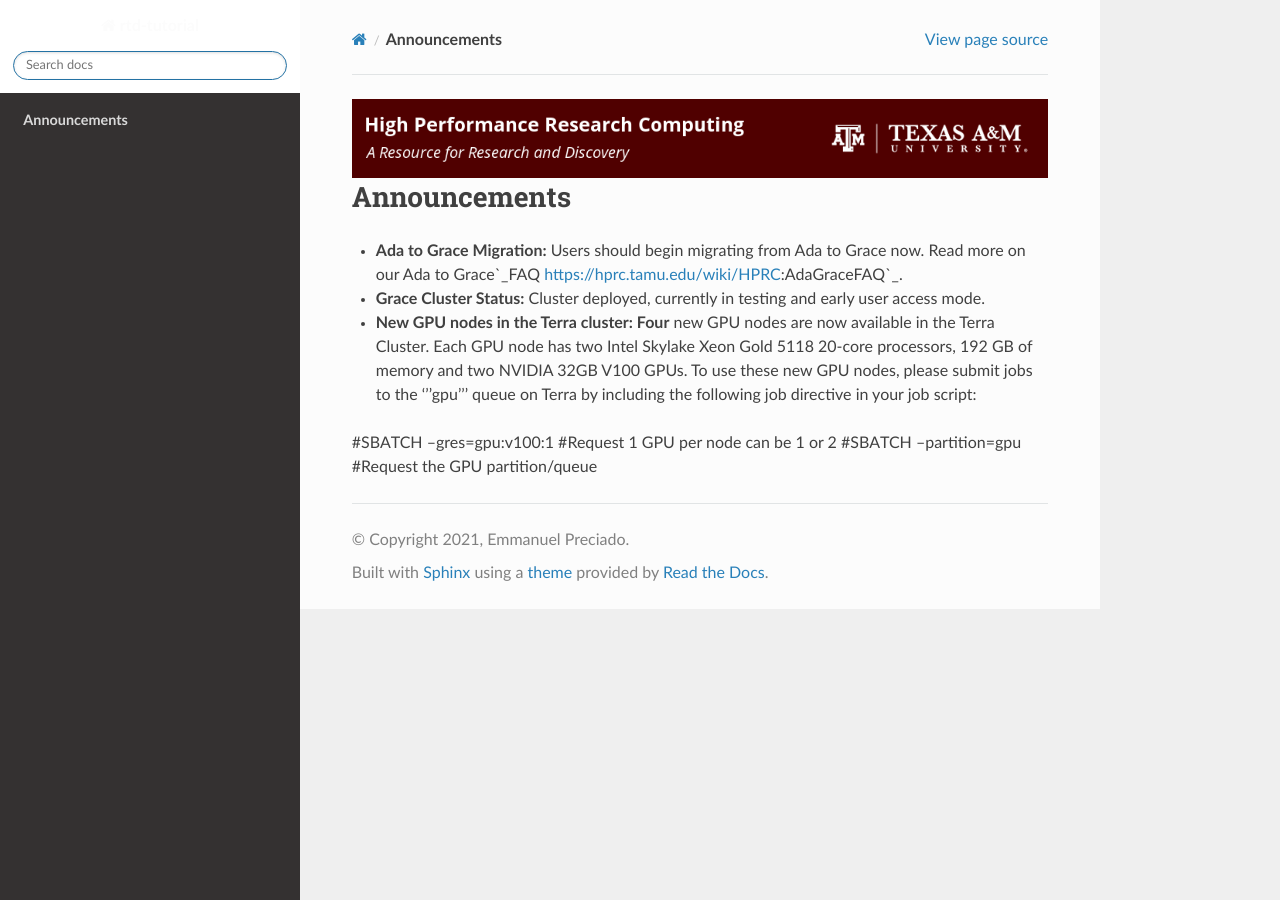
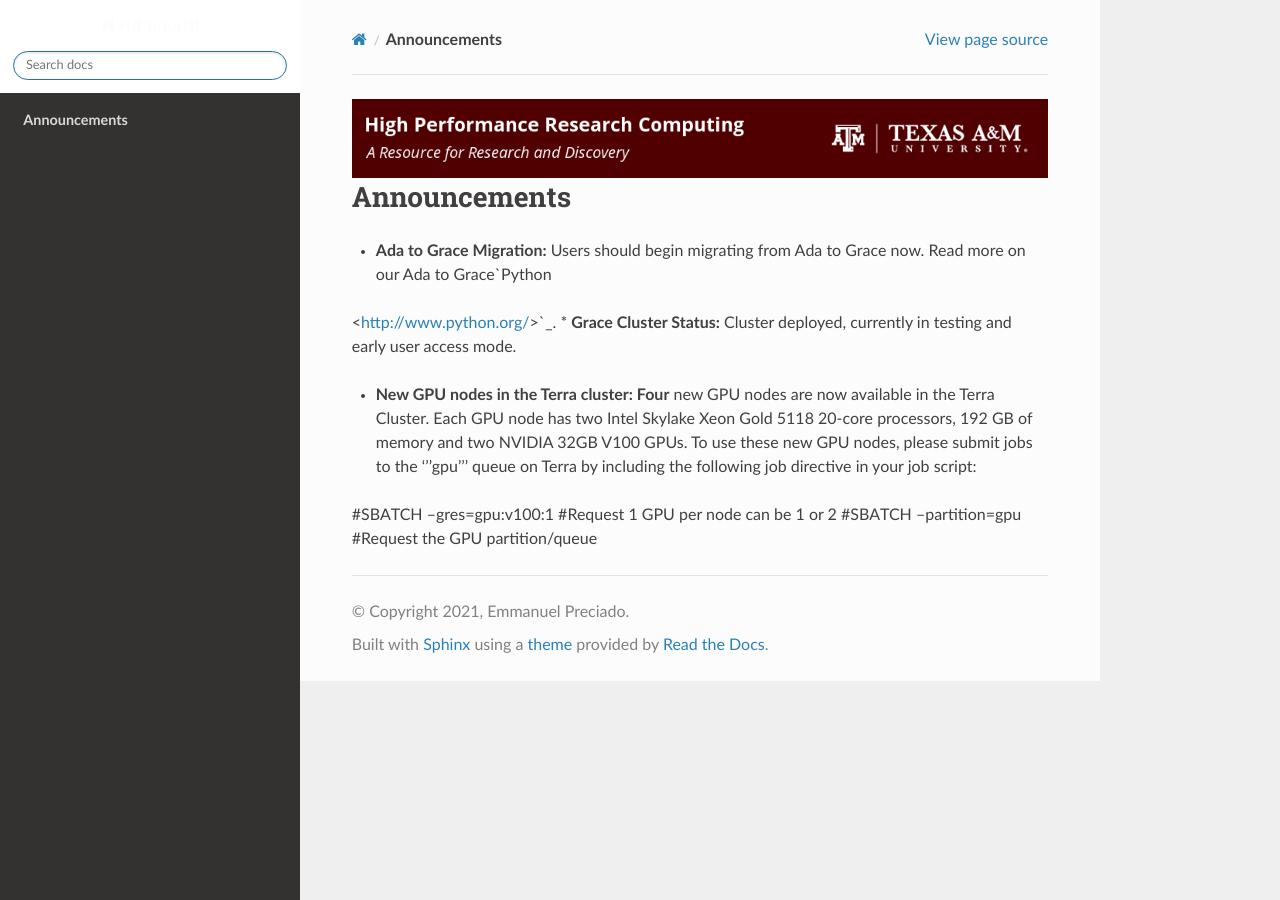
Before and after one commit to EmmanuelDej/rtd-tutorial, a Sphinx documentation site: the page built from docs/index.rst, in a window 1280 px wide. Built offline with Sphinx 7.4.7 and the Read the Docs theme 2.0.0, drawn with Linux system fonts in a browser that asks for light colours.

Commit message:
Update index.rst

```diff
--- a/docs/index.rst
+++ b/docs/index.rst
@@ -13,8 +13,8 @@
 **Announcements**
 ================
 
-* **Ada to Grace Migration:** Users should begin migrating from Ada to Grace now. Read more on our Ada to Grace`_FAQ https://hprc.tamu.edu/wiki/HPRC:AdaGraceFAQ`_.
-
+* **Ada to Grace Migration:** Users should begin migrating from Ada to Grace now. Read more on our Ada to Grace`Python
+<http://www.python.org/>`_.
 * **Grace Cluster Status:** Cluster deployed, currently in testing and early user access mode.
 
 * **New GPU nodes in the Terra cluster: Four** new GPU nodes are now available in the Terra Cluster.  Each GPU node has two Intel Skylake Xeon Gold 5118 20-core processors, 192 GB of memory and two NVIDIA 32GB V100 GPUs. To use these new GPU nodes, please submit jobs to the '''gpu''' queue on Terra by including the following job directive in your job script:
```
